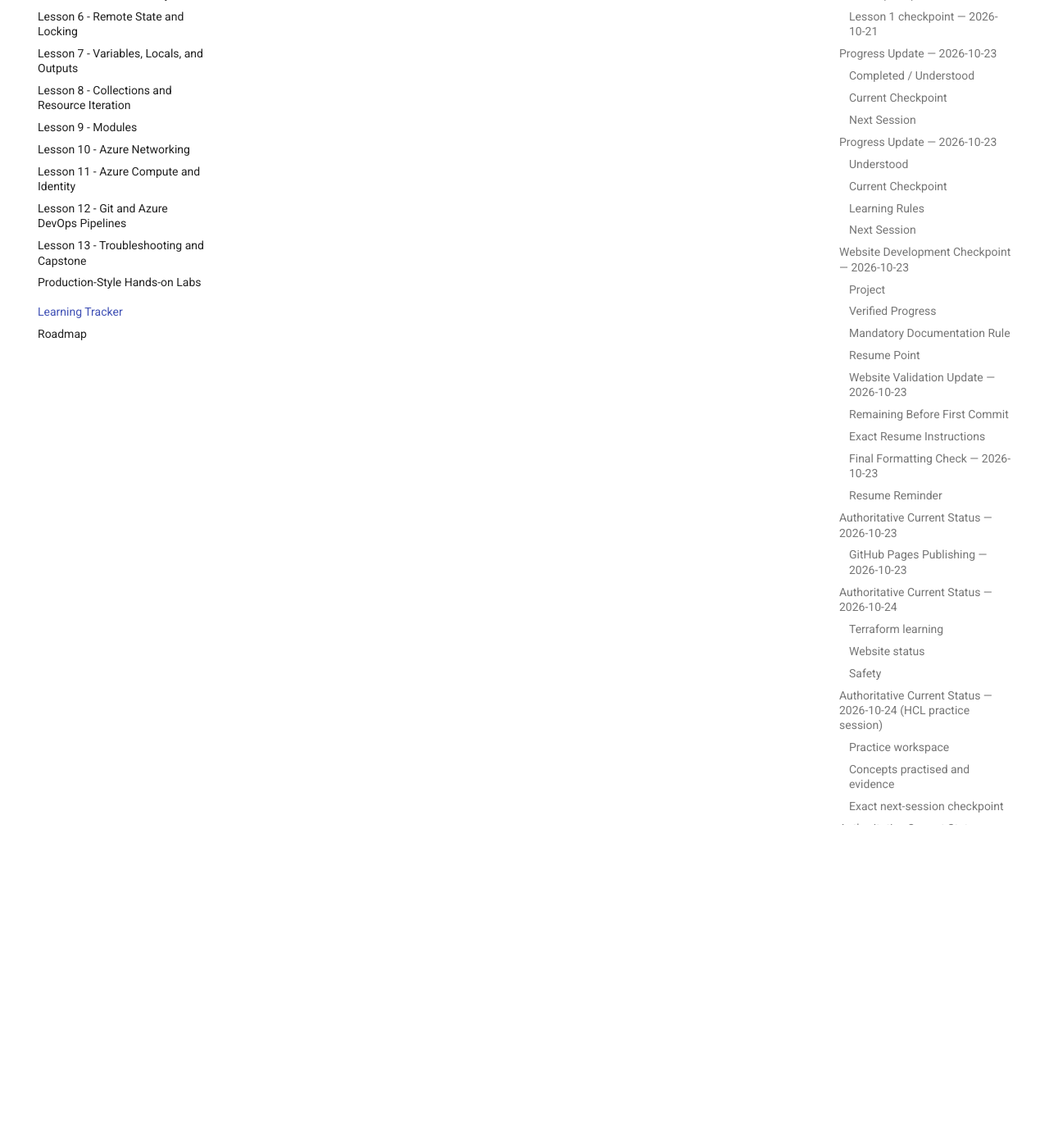
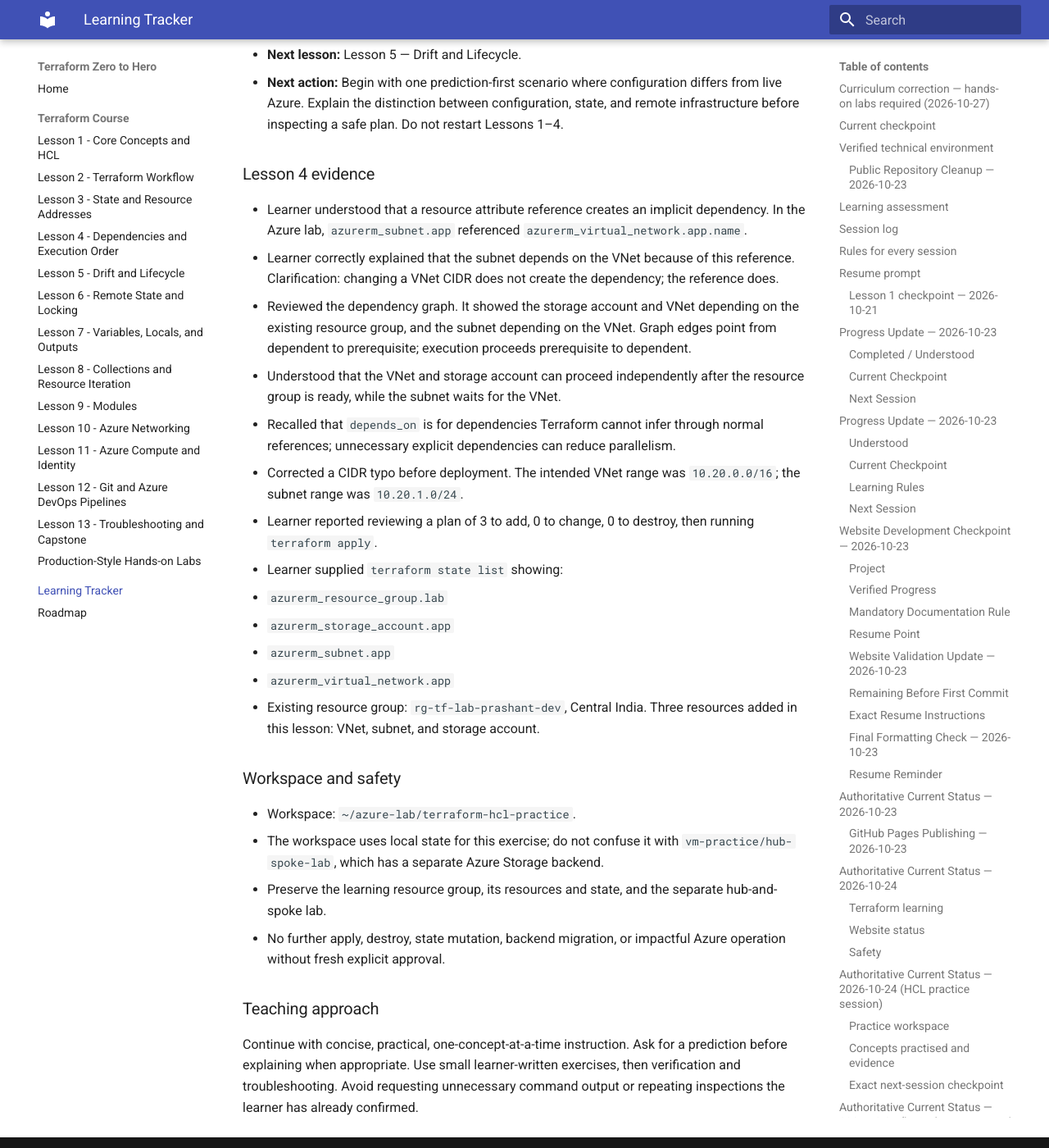
Before and after one commit to pshewale-dev/terraform-azure-lab, an MkDocs documentation site: the page built from docs/LEARNING-PROGRESS.md, in a window 1280 px wide and 1400 px high, scrolled down 35178 px. Shown: the whole window at 82% size. Built offline with MkDocs 1.6.1 and Material for MkDocs 9.7.7, drawn with Linux system fonts in a browser that asks for light colours; some of the changed text lies outside the part shown.

Commit message:
Record Lesson 4 completion and next learning checkpoint

```diff
--- a/docs/LEARNING-PROGRESS.md
+++ b/docs/LEARNING-PROGRESS.md
@@ -903,3 +903,38 @@ This checkpoint supersedes all earlier "current checkpoint" and "next session" e
 - **Next lesson:** Lesson 4 — Dependencies and Execution Order. The introductory `depends_on` concept was already covered in Lesson 1.17 and marked understood in `lesson-01-fundamentals.md`; do not repeat that introduction. Continue with implicit dependencies, the dependency graph, execution ordering/concurrency, and appropriate use of explicit dependencies.
 - **Environment guardrails:** `~/azure-lab/terraform-hcl-practice` uses local state and has no backend/cloud block in its `.tf` files. Do not confuse it with `vm-practice/hub-spoke-lab`, which uses a separate Azure Storage backend. Preserve `rg-tf-lab-prashant-dev`, its local state, and the separate hub-and-spoke lab. No impactful Azure action without fresh explicit approval.
 - **Teaching approach:** one concept at a time; prediction-first; short learner-written practical exercises; verify and troubleshoot; do not repeat mastered material or use long multiple-choice chains. Keep exercises safe and avoid unnecessary Azure cost.
+
+
+## Authoritative Current Checkpoint — 2026-11-01: Lesson 4 completed
+
+This section supersedes earlier current-lesson and resume instructions above. Historical entries are retained for context.
+
+### Current learning status
+- **Course phase:** Phase 2 — Terraform Core Concepts.
+- **Lesson 4 — Dependencies and Execution Order:** **COMPLETED**.
+- **Next lesson:** Lesson 5 — Drift and Lifecycle.
+- **Next action:** Begin with one prediction-first scenario where configuration differs from live Azure. Explain the distinction between configuration, state, and remote infrastructure before inspecting a safe plan. Do not restart Lessons 1–4.
+
+### Lesson 4 evidence
+- Learner understood that a resource attribute reference creates an implicit dependency. In the Azure lab, `azurerm_subnet.app` referenced `azurerm_virtual_network.app.name`.
+- Learner correctly explained that the subnet depends on the VNet because of this reference. Clarification: changing a VNet CIDR does not create the dependency; the reference does.
+- Reviewed the dependency graph. It showed the storage account and VNet depending on the existing resource group, and the subnet depending on the VNet. Graph edges point from dependent to prerequisite; execution proceeds prerequisite to dependent.
+- Understood that the VNet and storage account can proceed independently after the resource group is ready, while the subnet waits for the VNet.
+- Recalled that `depends_on` is for dependencies Terraform cannot infer through normal references; unnecessary explicit dependencies can reduce parallelism.
+- Corrected a CIDR typo before deployment. The intended VNet range was `10.20.0.0/16`; the subnet range was `10.20.1.0/24`.
+- Learner reported reviewing a plan of 3 to add, 0 to change, 0 to destroy, then running `terraform apply`.
+- Learner supplied `terraform state list` showing:
+  - `azurerm_resource_group.lab`
+  - `azurerm_storage_account.app`
+  - `azurerm_subnet.app`
+  - `azurerm_virtual_network.app`
+- Existing resource group: `rg-tf-lab-prashant-dev`, Central India. Three resources added in this lesson: VNet, subnet, and storage account.
+
+### Workspace and safety
+- Workspace: `~/azure-lab/terraform-hcl-practice`.
+- The workspace uses local state for this exercise; do not confuse it with `vm-practice/hub-spoke-lab`, which has a separate Azure Storage backend.
+- Preserve the learning resource group, its resources and state, and the separate hub-and-spoke lab.
+- No further apply, destroy, state mutation, backend migration, or impactful Azure operation without fresh explicit approval.
+
+### Teaching approach
+Continue with concise, practical, one-concept-at-a-time instruction. Ask for a prediction before explaining when appropriate. Use small learner-written exercises, then verification and troubleshooting. Avoid requesting unnecessary command output or repeating inspections the learner has already confirmed.
```
